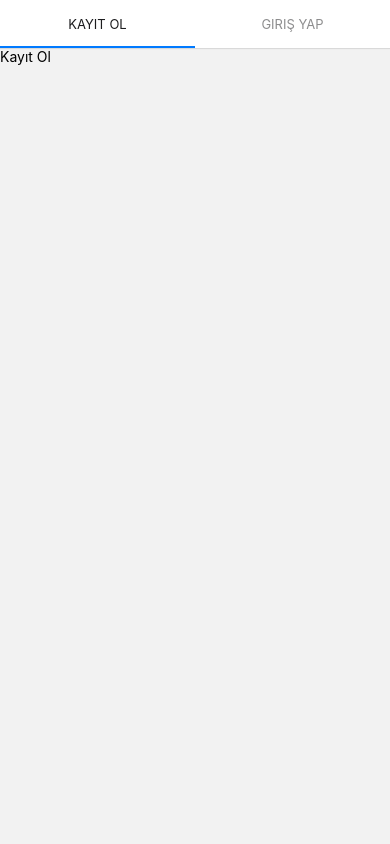
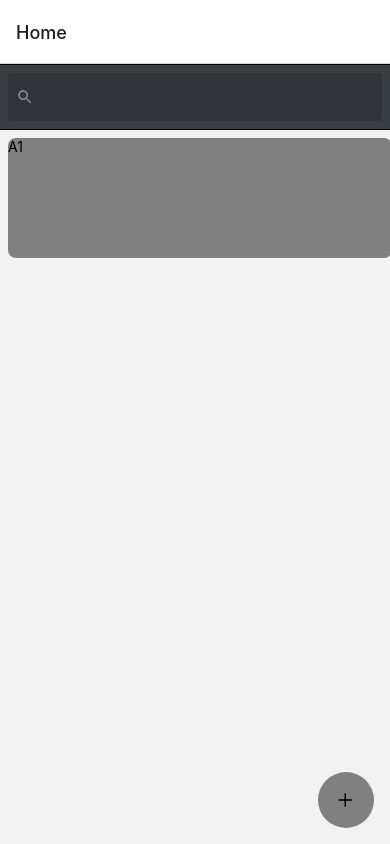
Before and after one commit to Zecky-dev/PrototypeWorkshopSDU, a React Native app: screen /Home in a window 390 px wide. Built offline with nearby package versions, Linux system fonts and the light colour scheme.

Commit message:
UPDATED: Home Screen is updated

```diff
--- a/package.json
+++ b/package.json
@@ -14,12 +14,17 @@
     "@react-navigation/native": "^6.1.6",
     "@react-navigation/native-stack": "^6.9.12",
     "@react-navigation/stack": "^6.3.16",
+    "@rneui/base": "^4.0.0-rc.7",
+    "@rneui/themed": "^4.0.0-rc.7",
     "react": "18.0.0",
     "react-native": "0.69.10",
+    "react-native-elements": "^3.4.3",
+    "react-native-modal": "^13.0.1",
     "react-native-pager-view": "^6.2.0",
     "react-native-safe-area-context": "^4.5.3",
     "react-native-screens": "^3.20.0",
     "react-native-tab-view": "^3.5.1",
+    "react-native-vector-icons": "^9.2.0",
     "react-native-viewpager": "^0.2.13"
   },
   "devDependencies": {
--- a/src/App.js
+++ b/src/App.js
@@ -5,7 +5,7 @@ import AuthStack from './pages/AuthStack/AuthStack';
 import MainStack from './pages/MainStack/MainStack';
 
 const App = () => {
-  const isLoggedIn = false; // firebase giriş yapıldı mı ?
+  const isLoggedIn = true; // firebase giriş yapıldı mı ?
 
   return (
     <NavigationContainer>
--- /dev/null
+++ b/src/components/StackCard/StackCard.js
@@ -0,0 +1,15 @@
+import React from 'react'
+import { Text,TouchableOpacity,View } from 'react-native'
+import styles from './StackCard.style'
+
+const StackCard = ({data}) => {
+    return(
+        <TouchableOpacity>
+            <View style={styles.container}>
+                <Text style={styles.text.title_Text}>{data.item}</Text>
+            </View>
+        </TouchableOpacity>
+    )
+}
+
+export default StackCard
--- /dev/null
+++ b/src/components/StackCard/StackCard.style.js
@@ -0,0 +1,19 @@
+import { StyleSheet,Dimensions } from 'react-native'
+
+export default StyleSheet.create({
+    container:{
+        backgroundColor: 'gray',
+        width: Dimensions.get('screen').width / 2-16,
+        height: Dimensions.get('screen').height / 5,
+        margin:8,
+        borderRadius:8
+    },
+
+    text:{
+        titleText: {
+             fontSize: 24,
+             color: 'black',
+             fontWeight: '500'
+            }
+    }
+})
--- a/src/pages/AuthStack/AuthStack.js
+++ b/src/pages/AuthStack/AuthStack.js
@@ -6,9 +6,7 @@ const Tab = createMaterialTopTabNavigator();
 
 const AuthStack = () => {
     return (
-      <Tab.Navigator screenOptions={{
-        swipeEnabled:false
-      }}>
+      <Tab.Navigator>
         <Tab.Screen name="Kayıt Ol">
           {() => <LoginRegister type="register" />}
         </Tab.Screen>
--- a/src/pages/HomePage/HomePage.js
+++ b/src/pages/HomePage/HomePage.js
@@ -0,0 +1,87 @@
+import React,{useState} from 'react'
+import { Text,View,TextInput,FlatList, Dimensions } from 'react-native'
+import styles from './HomePage.style'
+
+import { FAB, SearchBar } from 'react-native-elements';
+import Modal from 'react-native-modal';
+import  Icon  from 'react-native-vector-icons/Ionicons';
+
+import StackCard from '../../components/StackCard/StackCard'
+
+const HomePage = () => {
+    const [modalVisibility, setModalVisibility] = useState(false)
+    const [rooms,setRooms] = useState(['A1']);
+    const [title,setTitle] = useState('');
+
+    return (
+        <View style={{ flex: 1 }}>
+            <SearchBar
+
+            />
+            <FlatList
+                numColumns={2}
+                data={rooms}
+                renderItem={(item) => <StackCard data={item} />}
+                keyExtractor={(index) => index.toString()}
+            />
+            <FAB
+                style={styles.FAB}
+                size='large'
+                color='gray'
+                icon={
+                    <Icon
+                        name='add'
+                        color={'black'}
+                        size={24}
+                    />
+                }
+                onPress={() => setModalVisibility(!modalVisibility)}
+            />
+            <Modal style={styles.modal}
+                isVisible={modalVisibility}
+                onBackButtonPress={() => setModalVisibility(!modalVisibility)}
+                onBackdropPress={() => setModalVisibility(!modalVisibility)}
+            >
+                <View
+                    style={{
+                        paddingVertical:8,
+                        minHeight: 100,
+                        width: '100%',
+                        justifyContent: 'center',
+                        alignItems: 'center',
+                        backgroundColor: 'blue',
+                        borderTopLeftRadius:16,
+                        borderTopRightRadius:16
+                    }}>
+                        <Text style={{fontSize:24,color:'black',fontWeight:'500'}}>Dolap ismi girin</Text>
+                        <TextInput
+                            style={{
+                                marginVertical:16,
+                                backgroundColor:'gray',
+                                borderWidth:1,
+                                width:'80%'
+                            }}
+                            onChangeText={setTitle}
+                        />
+                    <FAB
+                        style={{justifyContent:'center',alignItems:'center'}}
+                        size='large'
+                        color='gray'
+                        icon={
+                            <Icon
+                                name='add'
+                                color={'black'}
+                                size={24}
+                            />
+                        }
+                        onPress={() => setRooms([...rooms,title])}
+                    />
+                    <View>
+                    </View>
+                </View>
+            </Modal>
+        </View>
+    )
+}
+
+export default HomePage;
--- a/src/pages/HomePage/HomePage.style.js
+++ b/src/pages/HomePage/HomePage.style.js
@@ -0,0 +1,17 @@
+import { StyleSheet,Dimensions } from 'react-native'
+
+export default StyleSheet.create({
+    container:{
+
+    },
+    FAB:{
+        position: 'absolute',
+        right: 16,
+        bottom: 16
+    },
+    modal:{
+        margin: 0,
+        alignItems: 'center',
+        justifyContent: 'flex-end'
+    }
+})
```
Also changed, not shown: src/pages/MainStack/MainStack.js (line endings or trailing spaces), 2 other files (tests, documents, lock files or other folders).
